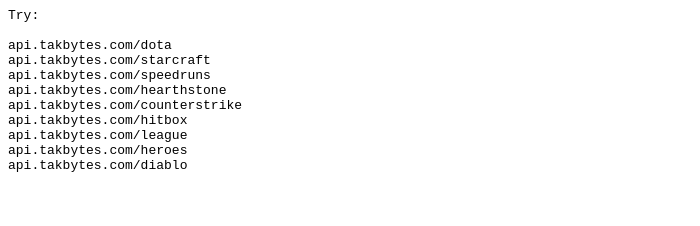
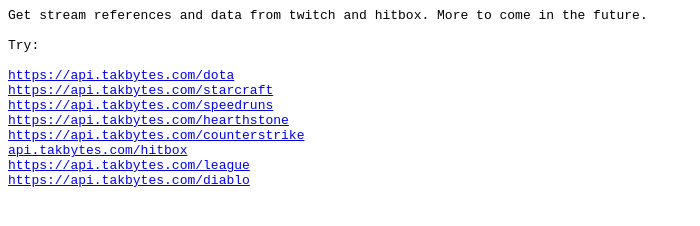
Before and after one commit to tadachi/streamaggro, a website: page index.html in a window 1280 px wide. Shown: the whole page, without its empty margins (0-700 px from the left). Drawn offline with Linux system fonts and the light colour scheme.

Commit message:
Updated server. Decided to proxypass ssl  through nginx.

```diff
--- a/index.html
+++ b/index.html
@@ -1,14 +1,15 @@
 <pre>
+Get stream references and data from twitch and hitbox. More to come in the future.
+
 Try:
 
-api.takbytes.com/dota
-api.takbytes.com/starcraft
-api.takbytes.com/speedruns
-api.takbytes.com/hearthstone
-api.takbytes.com/counterstrike
-api.takbytes.com/hitbox
-api.takbytes.com/league
-api.takbytes.com/heroes
-api.takbytes.com/diablo
+<a href="https://api.takbytes.com/dota">https://api.takbytes.com/dota</a>
+<a href="https://api.takbytes.com/starcraft">https://api.takbytes.com/starcraft</a>
+<a href="https://api.takbytes.com/speedruns">https://api.takbytes.com/speedruns</a>
+<a href="https://api.takbytes.com/hearthstone">https://api.takbytes.com/hearthstone</a>
+<a href="https://api.takbytes.com/counterstrikea">https://api.takbytes.com/counterstrike</a>
+<a href="https://api.takbytes.com/hitbox">api.takbytes.com/hitbox</a>
+<a href="https://api.takbytes.com/league">https://api.takbytes.com/league</a>
+<a href="https://api.takbytes.com/diablo">https://api.takbytes.com/diablo</a>
 <!--api.takbytes.com/azubu-->
 </pre>
```
Also changed, not shown: server.js (+12 -12 lines), README.md.
